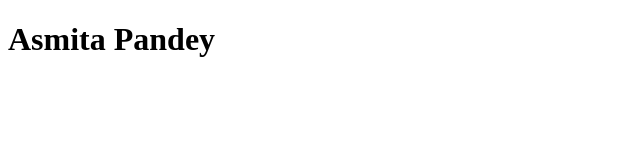
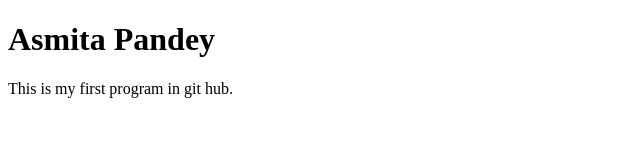
Before and after one commit to AsmitaPandey2094/project, a plain HTML site: page index.html in a window 1280 px wide. Shown: the whole page, without its empty margins (0-640 px from the left). Drawn offline with Linux system fonts and the light colour scheme.

Commit message:
add paragraph in code

```diff
--- a/index.html
+++ b/index.html
@@ -7,5 +7,6 @@
 </head>
 <body>
     <h1>Asmita Pandey</h1>
+    <p>This is my first program in git hub.</p>
 </body>
 </html>
```
